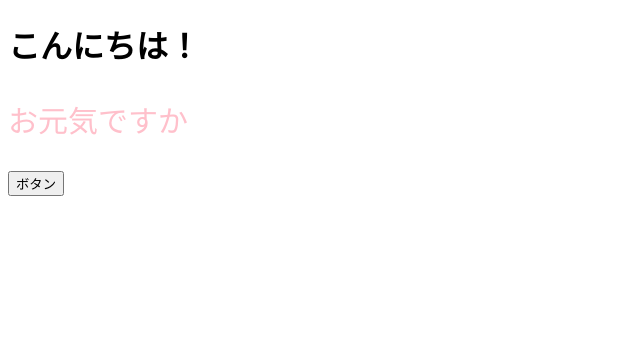
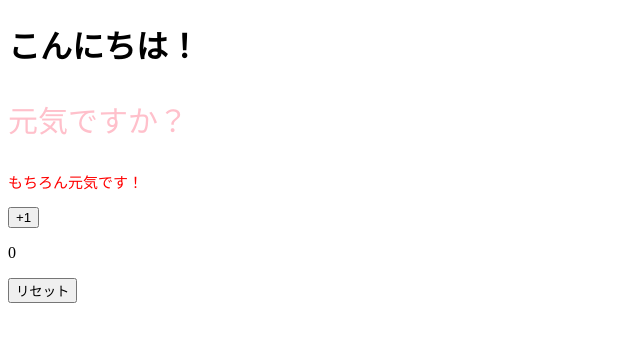
Before and after one commit to wsigma21/react-practice, a React (Create React App) app: page / in a window 1280 px wide. Shown: the top 342 px of the page, without its empty margins (0-640 px from the left). Built offline with nearby package versions, Linux system fonts and the light colour scheme.

Commit message:
add : state, props

```diff
--- a/src/App.jsx
+++ b/src/App.jsx
@@ -1,12 +1,27 @@
+import { useState } from "react";
 import { ColorMessage } from "./components/ColorMessage";
+
 export const App = () => {
-  const contentPinkStyle = {
-    color: "pink",
-    fontSize: "30px"
-  }
+  const [num, setNum] = useState(0);
+  const onClickIncement = () => {
+    // setNum(num + 1);
+    // setNum(num + 1);
+    setNum((num) => num + 1);
+    setNum((num) => num + 1);
+  };
+  const onClickReset = () => setNum(0);
   return (
     <>
-      <ColorMessage color={contentPinkStyle.color} fontSize={contentPinkStyle.fontSize}/>
+      <h1>こんにちは！</h1>
+      <ColorMessage color={"pink"} fontSize={"30px"}>
+        元気ですか？
+      </ColorMessage>
+      <ColorMessage color={"red"} fontSize={"15px"}>
+        もちろん元気です！
+      </ColorMessage>
+      <button onClick={onClickIncement}>+1</button>
+      <p>{num}</p>
+      <button onClick={onClickReset}>リセット</button>
     </>
   );
 };
--- a/src/components/ColorMessage.jsx
+++ b/src/components/ColorMessage.jsx
@@ -1,11 +1,12 @@
 export const ColorMessage = (props) => {
-  const {color, fontSize} = props;
-  const onClickButton = () => alert();
+  const { color, fontSize, children } = props;
+  const pStyle = {
+    color,
+    fontSize
+  }
   return (
     <>
-      <h1>こんにちは！</h1>
-      <p style={{color, fontSize}}>お元気ですか</p>
-      <button onClick={onClickButton}>ボタン</button>
+      <p style={pStyle}>{children}</p>
     </>
   )
 }
```
